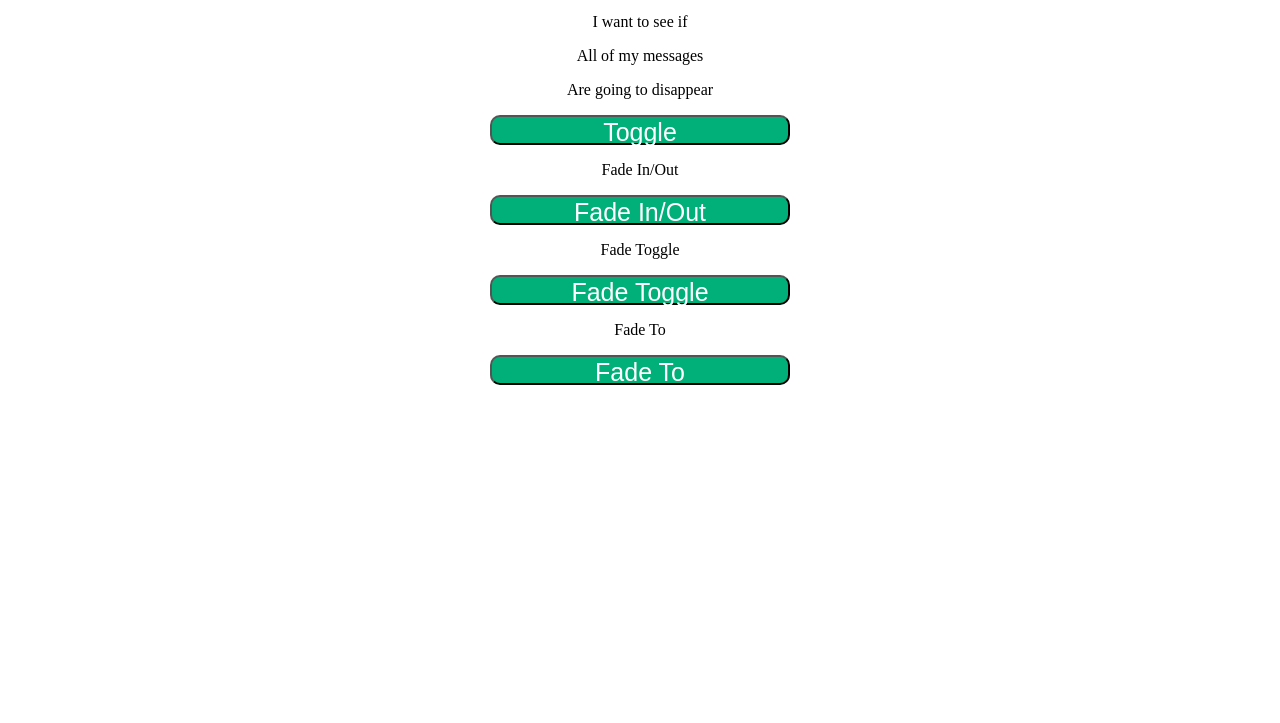
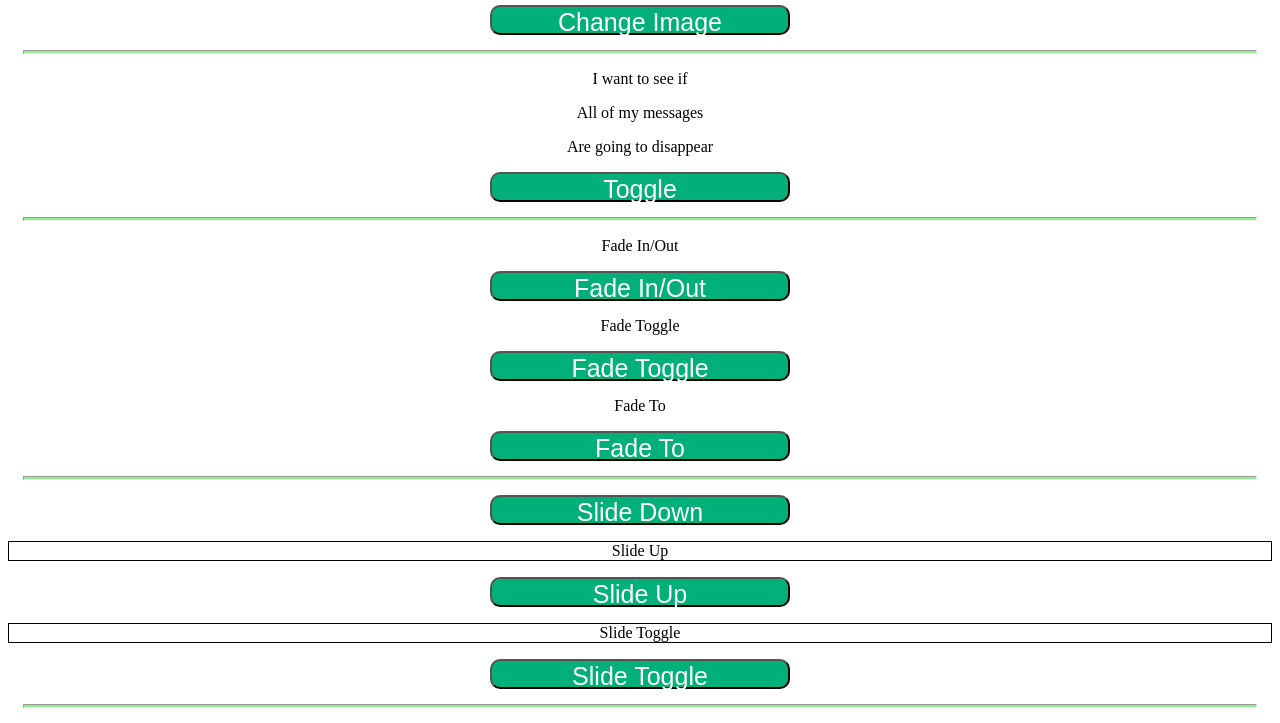
Before and after one commit to Jahazielvaz/jQuery-practice, a plain HTML site: page index.html in a window 1280 px wide. Shown: the part 892-1615 px from the top of the page. Before the commit the page ends 1287 px from the top, so only its background shows below. Drawn offline with nearby package versions, Linux system fonts and the light colour scheme.

Commit message:
Slide events completed

```diff
--- a/index.html
+++ b/index.html
@@ -17,19 +17,19 @@
         <button class="dis">Disappear</button>
         <button class="app">Appear</button>
         <button class="dis-hold">Hold Disappear</button>
-      </section>
+      </section><hr>
 
       <section id="focus-blur-sections">
         <h2>Make The Inputs Change Colors</h2>
         <input class="inputs" type="text" placeholder="Your Name">
         <input class="inputs" type="text" placeholder="Your Email">
-      </section>
+      </section><hr>
 
       <section id="click-events">
         <h2>Click Events</h2>
         <div id="img1"></div>
         <button id="btn1">Change Image</button>
-      </section>
+      </section><hr>
 
       <section id="toggle-event">
         <p>I want to see if</p>
@@ -37,7 +37,7 @@
         <p>Are going to disappear</p>
 
         <button id="btn2">Toggle</button>
-      </section>
+      </section><hr>
 
       <section id="fade-methods">
         <p id="fade-text1">Fade In/Out</p>
@@ -48,7 +48,18 @@
 
         <p id="fade-text3">Fade To</p>
         <button id="fade-btn3">Fade To</button>
-      </section>
+      </section><hr>
+
+      <section id="slide-methods">
+        <p id="slide-text1">Slide Down</p>
+        <button id="slide-btn1">Slide Down</button>
+
+        <p id="slide-text2">Slide Up</p>
+        <button id="slide-btn2">Slide Up</button>
+
+        <p id="slide-text3">Slide Toggle</p>
+        <button id="slide-btn3">Slide Toggle</button>
+      </section><hr>
 
 
 
--- a/index.js
+++ b/index.js
@@ -84,6 +84,19 @@ $("#fade-btn3").click(() => {
 })
 
 
+// SLIDE EVENTS
+$("#slide-btn1").click(() => {
+  $("#slide-text1").slideDown(2000)
+})
+
+$("#slide-btn2").click(() => {
+  $("#slide-text2").slideUp(3000);
+});
+
+$("#slide-btn3").on("click", () => {
+  $("#slide-text3").slideToggle(1000)
+})
+
 
 
 
--- a/main.css
+++ b/main.css
@@ -1,3 +1,7 @@
+body{
+  text-align: center;
+}
+
 button{
   width: 300px;
   height: 30px;
@@ -39,3 +43,17 @@ button{
   margin: auto;
   text-align: center;
 }
+
+hr{
+  margin: 15px;
+  height: 2px;
+  background: lightgreen;
+}
+
+#slide-methods > p{
+  border: 1px solid black;
+}
+
+#slide-text1{
+  display: none;
+}
```
Also changed, not shown: 1 other file.
